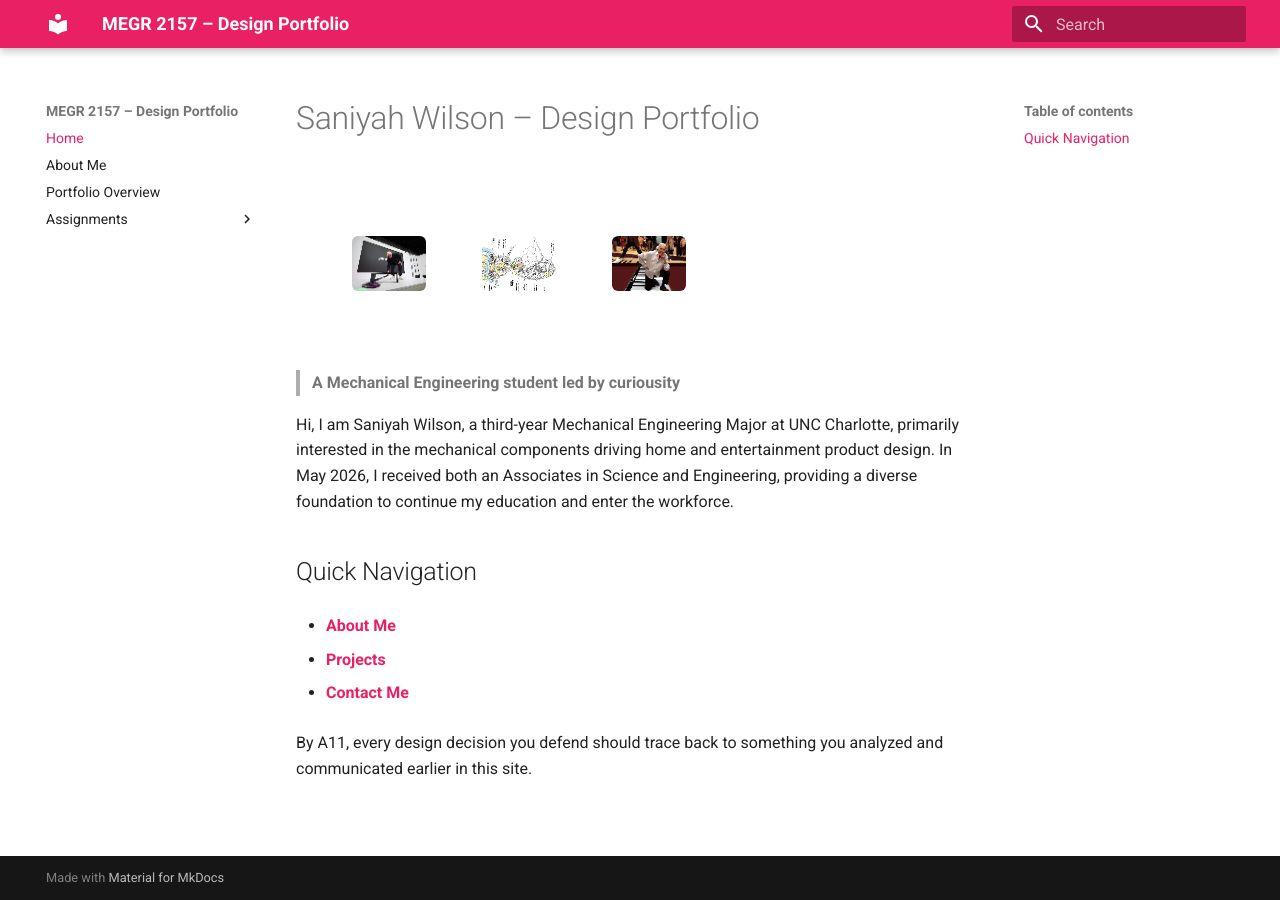
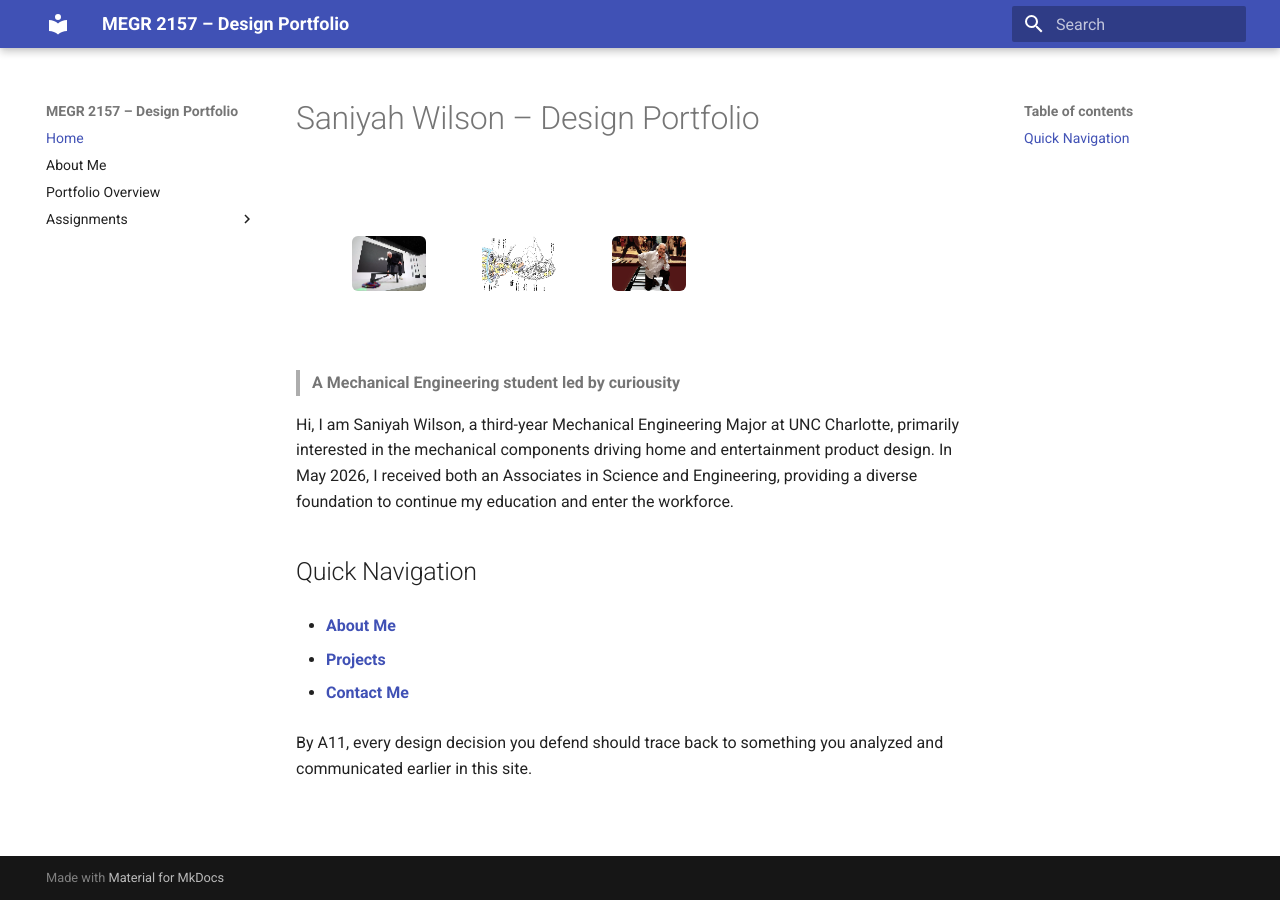
Before and after one commit to swils201/megr2156portfolio, an MkDocs documentation site: the page built from docs/index.md, in a window 1280 px wide. Built offline with MkDocs 1.6.1 and Material for MkDocs 9.7.7, drawn with Linux system fonts in a browser that asks for light colours.

Commit message:
Update mkdocs.yml

```diff
--- a/mkdocs.yml
+++ b/mkdocs.yml
@@ -4,7 +4,7 @@ site_description: Design portfolio documentation, built with the Analyze / Decid
 theme:
   name: material
   palette:
-    primary: pink
+    primary: indigo
   features:
     - navigation.instant
     - navigation.tracking
```
